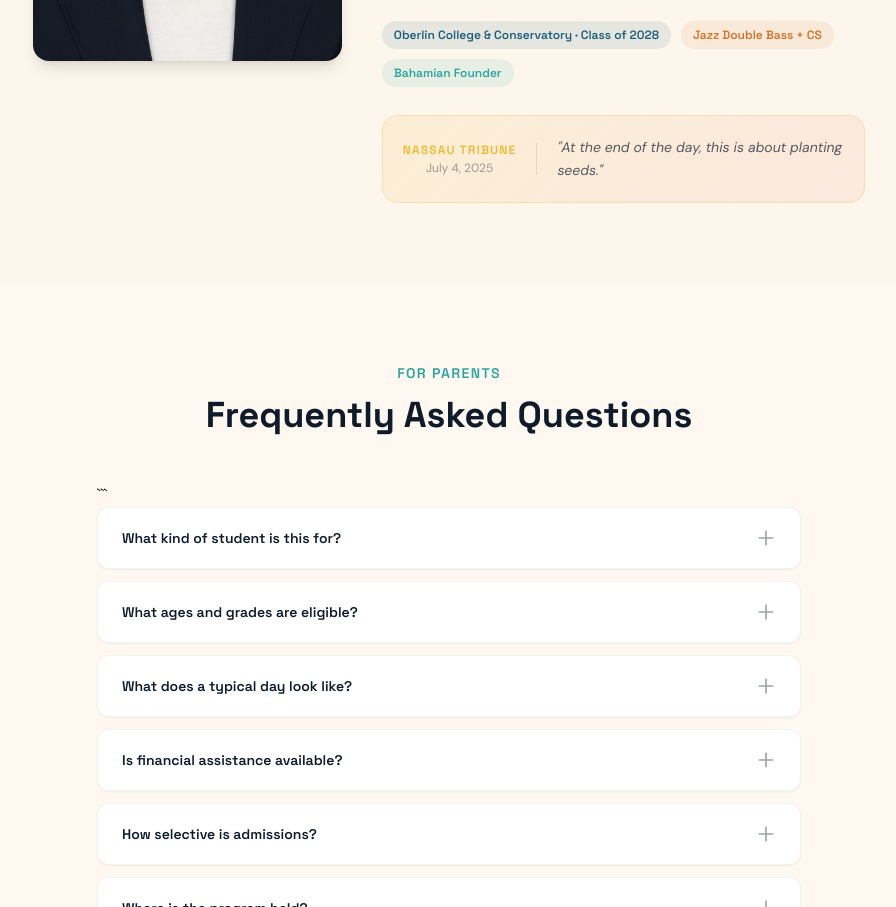
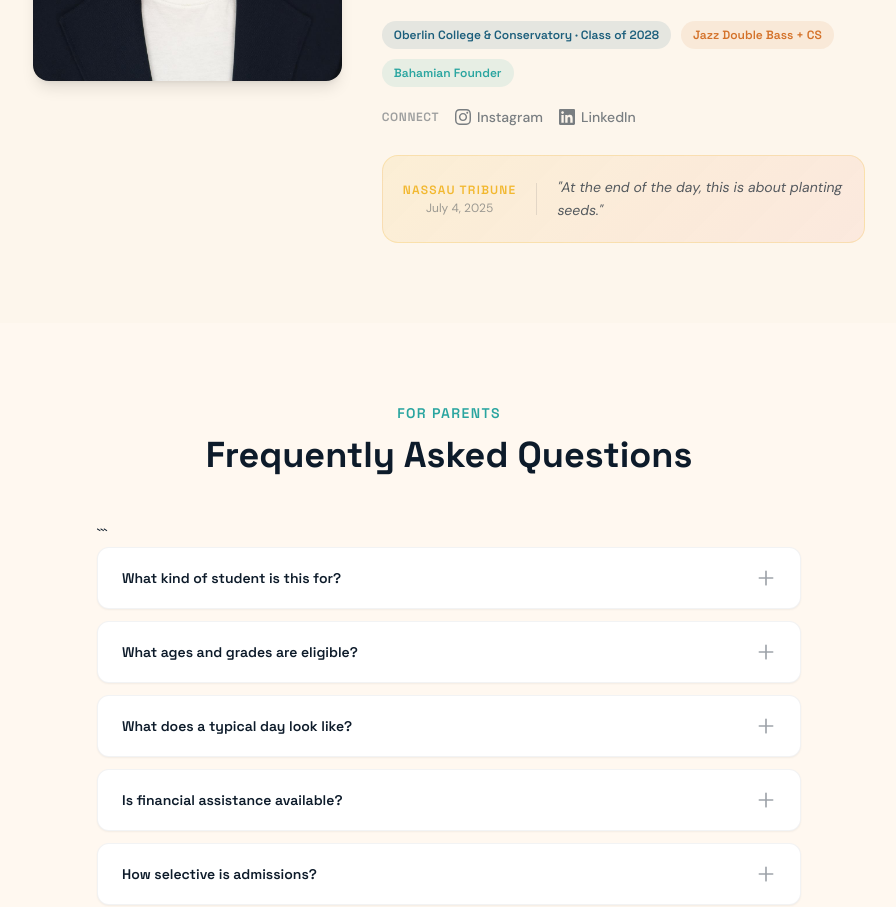
Before and after one commit to Island-Innovators-Bahamas/island-innovators-bahamas.github.io, a plain HTML site: page index.html in a window 1280 px wide. Shown: the part 4317-5224 px from the top of the page, without its empty margins (191-1087 px from the left). Drawn offline with nearby package versions, Linux system fonts and the light colour scheme.

Commit message:
Update index.html

```diff
--- a/index.html
+++ b/index.html
@@ -50,7 +50,7 @@
     "founder": { "@type": "Person", "name": "Christopher Hilton" },
     "location": { "@type": "Place", "name": "Nassau, Bahamas" },
     "contactPoint": { "@type": "ContactPoint", "telephone": "+1-242-471-3592" },
-    "sameAs": ["https://www.instagram.com/islandinnovatorsbahamas","https://www.facebook.com/islandinnovatorsbahamas"]
+    "sameAs": ["https://www.instagram.com/islandinnovatorsbahamas","https://www.facebook.com/share/1CsY7yxz4d/?mibextid=wwXIfr"]
   }
   </script>
   <style>
@@ -346,6 +346,17 @@
             <span class="inline-flex items-center px-3 py-1.5 bg-orange/10 text-orange rounded-full text-xs font-heading font-semibold">Jazz Double Bass + CS</span>
             <span class="inline-flex items-center px-3 py-1.5 bg-teal/10 text-teal rounded-full text-xs font-heading font-semibold">Bahamian Founder</span>
           </div>
+          <div class="mt-5 flex items-center gap-4 justify-center md:justify-start">
+            <p class="text-night/40 text-xs font-heading font-semibold uppercase tracking-wider">Connect</p>
+            <a href="https://www.instagram.com/chrishiltonbass" target="_blank" rel="noopener" class="inline-flex items-center gap-1.5 text-sm text-night/55 hover:text-orange transition-colors font-medium">
+              <svg class="w-4 h-4" fill="currentColor" viewBox="0 0 24 24"><path d="M12 2.163c3.204 0 3.584.012 4.85.07 3.252.148 4.771 1.691 4.919 4.919.058 1.265.069 1.645.069 4.849 0 3.205-.012 3.584-.069 4.849-.149 3.225-1.664 4.771-4.919 4.919-1.266.058-1.644.07-4.85.07-3.204 0-3.584-.012-4.849-.07-3.26-.149-4.771-1.699-4.919-4.92-.058-1.265-.07-1.644-.07-4.849 0-3.204.013-3.583.07-4.849.149-3.227 1.664-4.771 4.919-4.919 1.266-.057 1.645-.069 4.849-.069zm0-2.163c-3.259 0-3.667.014-4.947.072-4.358.2-6.78 2.618-6.98 6.98-.059 1.281-.073 1.689-.073 4.948 0 3.259.014 3.668.072 4.948.2 4.358 2.618 6.78 6.98 6.98 1.281.058 1.689.072 4.948.072 3.259 0 3.668-.014 4.948-.072 4.354-.2 6.782-2.618 6.979-6.98.059-1.28.073-1.689.073-4.948 0-3.259-.014-3.667-.072-4.947-.196-4.354-2.617-6.78-6.979-6.98-1.281-.059-1.69-.073-4.949-.073zm0 5.838c-3.403 0-6.162 2.759-6.162 6.162s2.759 6.163 6.162 6.163 6.162-2.759 6.162-6.163c0-3.403-2.759-6.162-6.162-6.162zm0 10.162c-2.209 0-4-1.79-4-4 0-2.209 1.791-4 4-4s4 1.791 4 4c0 2.21-1.791 4-4 4zm6.406-11.845c-.796 0-1.441.645-1.441 1.44s.645 1.44 1.441 1.44c.795 0 1.439-.645 1.439-1.44s-.644-1.44-1.439-1.44z"/></svg>
+              Instagram
+            </a>
+            <a href="https://www.linkedin.com/in/christopher-hilton-1a3438345" target="_blank" rel="noopener" class="inline-flex items-center gap-1.5 text-sm text-night/55 hover:text-orange transition-colors font-medium">
+              <svg class="w-4 h-4" fill="currentColor" viewBox="0 0 24 24"><path d="M20.447 20.452h-3.554v-5.569c0-1.328-.027-3.037-1.852-3.037-1.853 0-2.136 1.445-2.136 2.939v5.667H9.351V9h3.414v1.561h.046c.477-.9 1.637-1.85 3.37-1.85 3.601 0 4.267 2.37 4.267 5.455v6.286zM5.337 7.433c-1.144 0-2.063-.926-2.063-2.065 0-1.138.92-2.063 2.063-2.063 1.14 0 2.064.925 2.064 2.063 0 1.139-.925 2.065-2.064 2.065zm1.782 13.019H3.555V9h3.564v11.452zM22.225 0H1.771C.792 0 0 .774 0 1.729v20.542C0 23.227.792 24 1.771 24h20.451C23.2 24 24 23.227 24 22.271V1.729C24 .774 23.2 0 22.222 0h.003z"/></svg>
+              LinkedIn
+            </a>
+          </div>
           <div class="mt-7 tribune-badge rounded-2xl p-5 flex flex-col sm:flex-row items-center gap-5">
             <div class="shrink-0 text-center">
               <p class="text-gold font-heading font-semibold text-xs uppercase tracking-widest mb-0.5">Nassau Tribune</p>
@@ -443,7 +454,7 @@
           Instagram
         </a>
         <span class="text-cream/15">·</span>
-        <a href="https://www.facebook.com/islandinnovatorsbahamas" target="_blank" rel="noopener" class="text-cream/35 hover:text-orange transition-colors text-xs flex items-center gap-1.5">
+        <a href="https://www.facebook.com/share/1CsY7yxz4d/?mibextid=wwXIfr" target="_blank" rel="noopener" class="text-cream/35 hover:text-orange transition-colors text-xs flex items-center gap-1.5">
           <svg class="w-3.5 h-3.5" fill="currentColor" viewBox="0 0 24 24"><path d="M24 12.073c0-6.627-5.373-12-12-12s-12 5.373-12 12c0 5.99 4.388 10.954 10.125 11.854v-8.385H7.078v-3.47h3.047V9.43c0-3.007 1.792-4.669 4.533-4.669 1.312 0 2.686.235 2.686.235v2.953H15.83c-1.491 0-1.956.925-1.956 1.874v2.25h3.328l-.532 3.47h-2.796v8.385C19.612 23.027 24 18.062 24 12.073z"/></svg>
           Facebook
         </a>
```
